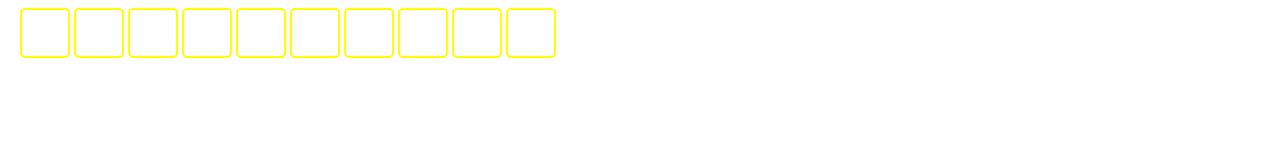
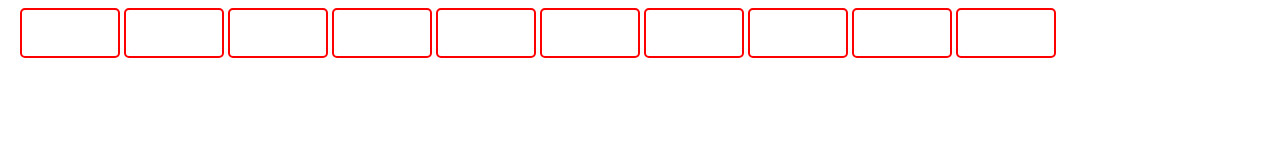
Before and after one commit to Leo19920206/FirstBlood, a plain HTML site: page index.html in a window 1280 px wide. Drawn offline with Linux system fonts and the light colour scheme.

Commit message:
no message

```diff
--- a/app.js
+++ b/app.js
@@ -1,3 +1,3 @@
 // js goes here
 
-alert("合情合理!");
+alert("爱狗崽!");
--- a/style.css
+++ b/style.css
@@ -10,11 +10,11 @@ html,body{
     padding:8px 20px;;
 }
 .box{
-    width:50px;
+    width:100px;
     height:50px;
     box-sizing: border-box;
     border-radius:5px;
-    border:2px solid YELLOW;
+    border:2px solid red;
     display:inline-block;
 }
 .label{
```
